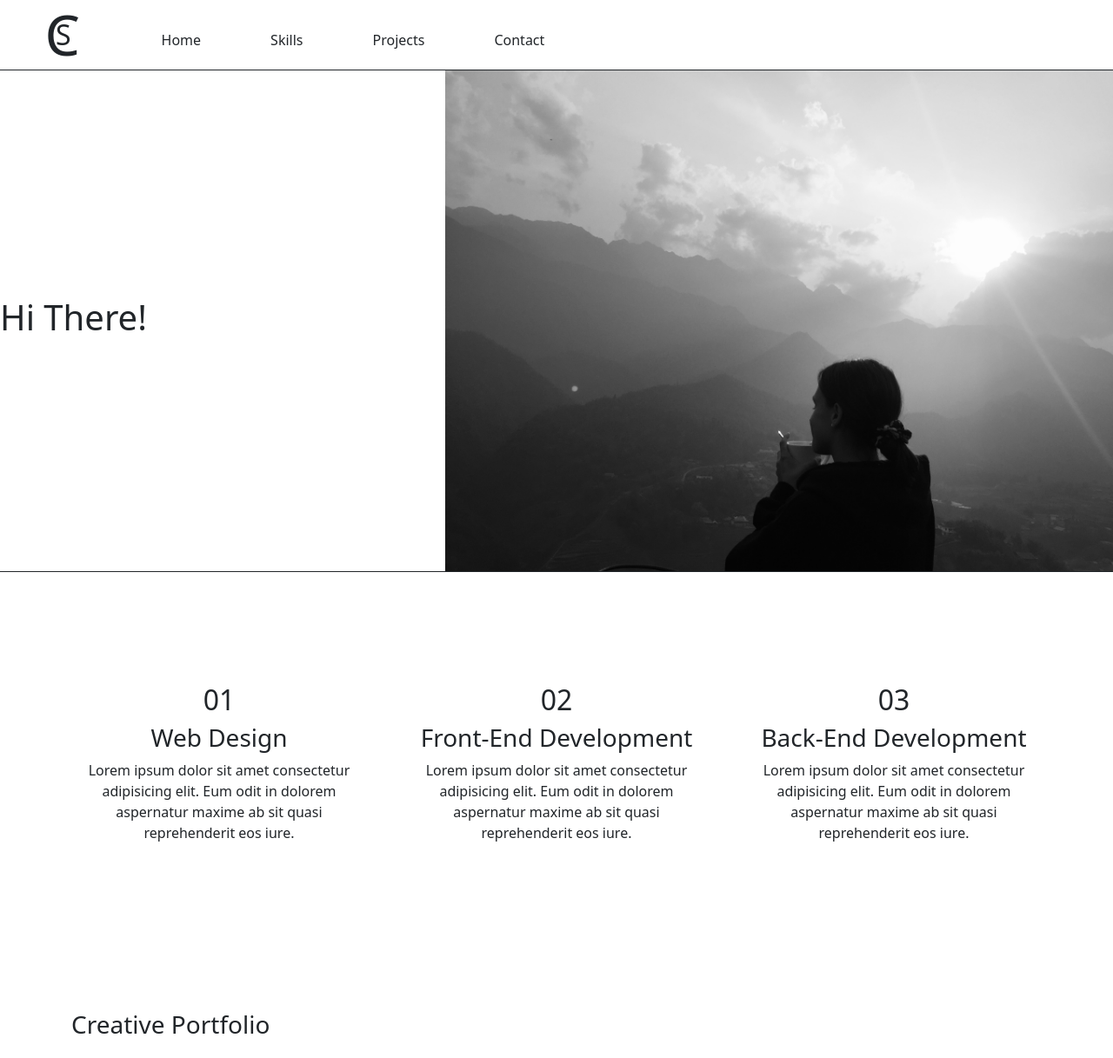
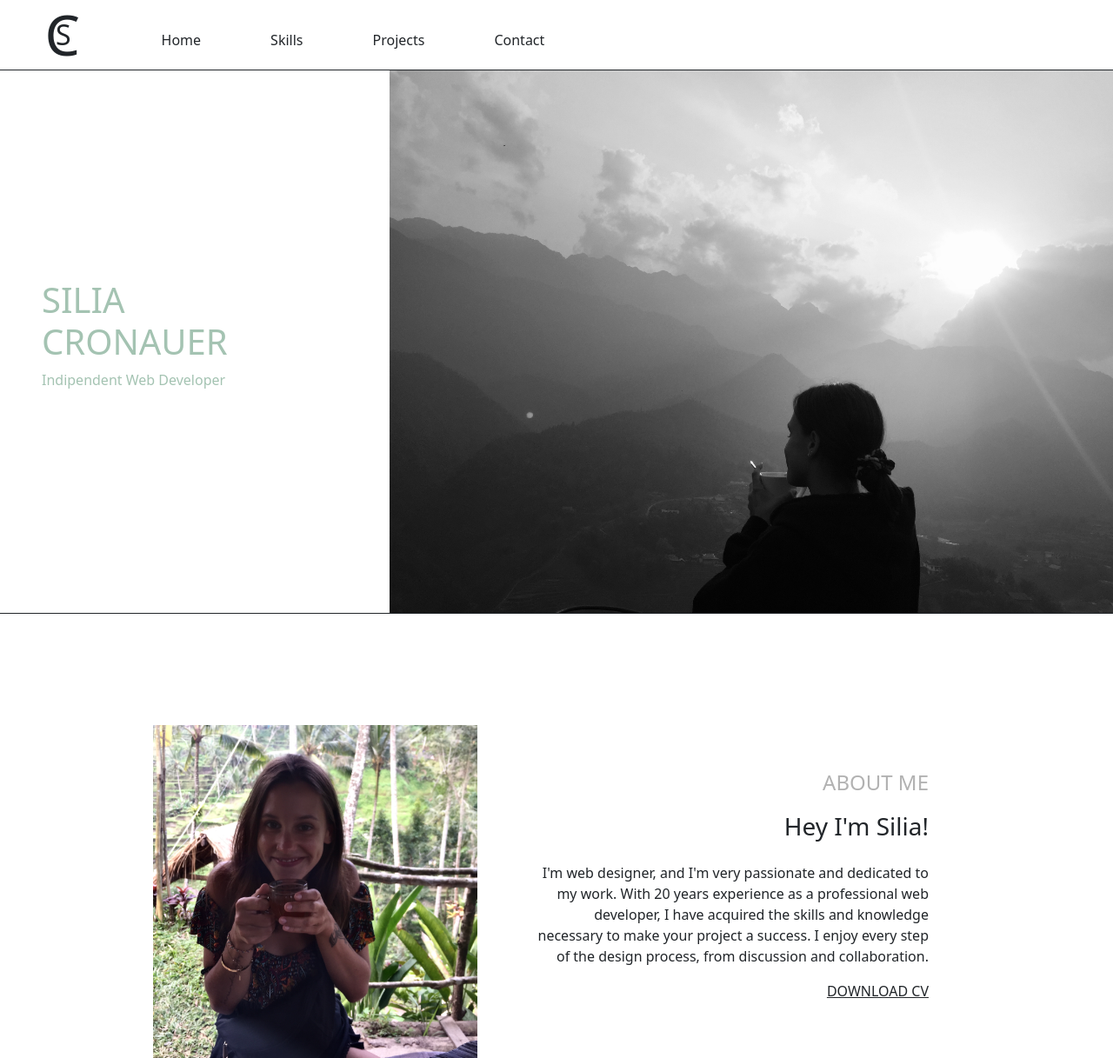
Before and after one commit to Silia-Maria/Portfolio, a PHP site: page /HTML/index.html in a window 1280 px wide. Shown: the top 1217 px of the page at 87% size. Run offline with PHP 8.4, Linux system fonts and the light colour scheme.

Commit message:
added some styles

```diff
--- a/CSS/stlye.css
+++ b/CSS/stlye.css
@@ -1,6 +1,20 @@
 * {
     margin: 0;
     padding: 0;
+}
+
+
+/*
+-----------------
+General Styles
+-----------------
+*/
+
+.thin-heading {
+    font-weight: 100;
+    text-transform: uppercase;
+    font-size: 150%;
+    color: #B2B2B2
 }
 
 
@@ -57,7 +71,7 @@ Hero
  */
 
 .hero-image {
-    width: 60%;
+    width: 65%;
     height: 20%;
 }
 
@@ -66,12 +80,53 @@ img {
     object-fit: cover;
 }
 
+.name {
+    color: #a4c3b2;
+}
+
+
+/*
+----------------
+About
+----------------
+ */
+
+.about-container {
+    margin: 5rem 8rem;
+    padding: 3rem;
+}
+
+.about-img {
+    width: 100%;
+}
+
+
+/*
+----------------
+Image-section
+----------------
+*/
+
+.image-section {
+    width: 100%;
+    padding: 20%;
+    background-image: url(../images/image-section1.JPG);
+    background-position: 80% 100%;
+    background-attachment: fixed;
+}
+
 
 /*
 ----------------
 Service
 ----------------
  */
+
+.bg-services {
+    background-color: #a4c3b2;
+    border-top: 1px solid black;
+    border-bottom: 1px solid black;
+}
 
 .service-box {
     padding: 8rem 0;
--- a/HTML/index.html
+++ b/HTML/index.html
@@ -56,19 +56,44 @@ Home,  Skills, Projects, Contact
 ---------------
 -->
     <div class="d-flex border-bottom border-dark justify-content-between">
-        <div class="col-4 align-self-center">
-            <h1>Hi There!</h1>
+        <div class="col-3 align-self-center ps-5 name">
+            <h1 class="text-uppercase"> Silia Cronauer</h1>
+            <p>Indipendent Web Developer</p>
+
         </div>
         <div class="hero-image col-8">
             <img src="../images/IMG_2415.jpg">
         </div>
     </div>
 
+
+    <!--
+--------------------
+   About
+--------------------
+-->
+    <div class="about-container">
+        <div class="row">
+            <div class="col-lg-5">
+                <div class="about-img">
+                    <img src="../images/IMG_3934.JPG" alt="">
+                </div>
+            </div>
+            <div class="col-lg-7 align-self-end text-end mb-5 p-5">
+                <p class="thin-heading"> About me</p>
+                <h3 class="mb-4">Hey I'm Silia!</h3>
+                <p> I'm web designer, and I'm very passionate and dedicated to my work. With 20 years experience as a professional web developer, I have acquired the skills and knowledge necessary to make your project a success. I enjoy every step of the
+                    design process, from discussion and collaboration.</p>
+                <a href="" class="text-uppercase text-dark">Download CV</a>
+            </div>
+        </div>
+    </div>
     <!--
 --------------------
     Services
 --------------------
 -->
+    <div class="bg-services">
         <div class="container service-box">
             <div class="row d-flex justify-content-between text-center">
                 <div class="col-lg-4 col-sm-12 px-4">
@@ -88,6 +113,17 @@ Home,  Skills, Projects, Contact
                 </div>
             </div>
         </div>
+    </div>
+
+    <!--
+--------------------
+Image Section
+---------------------
+-->
+    <div class="image-section">
+
+    </div>
+
 
     <!--
 --------------------
@@ -95,15 +131,19 @@ Home,  Skills, Projects, Contact
 ---------------------
 -->
 
+    <!-- Project Section -->
+
+
     <div class="container my-5">
-        <h3>Creative Portfolio</h3>
+        <p class="thin-heading">Portfolio</p>
+        <h3 class="mb-5">Recent Projects</h3>
         <!-- Grid -->
         <div class="portfolio">
             <div class="item">
                 <img src="../images/foodblog.jpg" alt="">
                 <div class="description">
-                    <p>Foodblog</p>
-                    <a href="">See Live Site</a>
+                    <h4>Foodblog</h4>
+                    <a class="live-site" href="">See Live Site</a>
                 </div>
             </div>
             <div class="item">
@@ -129,13 +169,35 @@ Home,  Skills, Projects, Contact
         </div>
     </div>
 
-
+    <!-- Technologies -->
+    <div class="tech d-flex justify-content-around text-uppercase">
+        <div class="text-center"><i class="fa-brands fa-html5 fs-2"></i>
+            <p>html5</p>
+        </div>
+        <div class="text-center"><i class="fa-brands fa-css3-alt fs-2"></i>
+            <p>css</p>
+        </div>
+        <div class="text-center"><i class="fa-brands fa-sass fs-2"></i>
+            <p>scss</p>
+        </div>
+        <div class="text-center"><i class="fa-brands fa-bootstrap fs-2"></i>
+            <p>Bootstrap</p>
+        </div>
+        <div class="text-center"><i class="fa-brands fa-square-js fs-2"></i>
+            <p>Java-script</p>
+        </div>
+        <div class="text-center"><i class="fa-brands fa-angular fs-2"></i>
+            <p>Angular</p>
+        </div>
+    </div>
 
     <!--
 --------------------
     Contact
 --------------------
 -->
+
+
 
     <!--
 -----------------
--- a/JS/script.js
+++ b/JS/script.js
@@ -1,17 +1,21 @@
 const projects = [{
         name: "Foodblog",
-        img: "foodblog.jpg"
+        img: "foodblog.jpg",
+        url: "path"
     },
     {
         name: "Restaurant Website",
-        img: "restaurant.jpg"
+        img: "restaurant.jpg",
+        url: "path"
     },
     {
         name: "Angular Project",
-        img: "angular.jpg"
+        img: "angular.jpg",
+        url: "path"
     },
     {
         name: "Car Rental",
-        img: "car-rental.jpg"
+        img: "car-rental.jpg",
+        url: "path"
     }
 ]
```
Also changed, not shown: other parts of CSS/stlye.css (+54 -13 lines), images/IMG_2188.JPG (added), images/IMG_3934.JPG (added), images/image-section1.JPG (added). Lines whose indentation alone changed are shown as unchanged.
